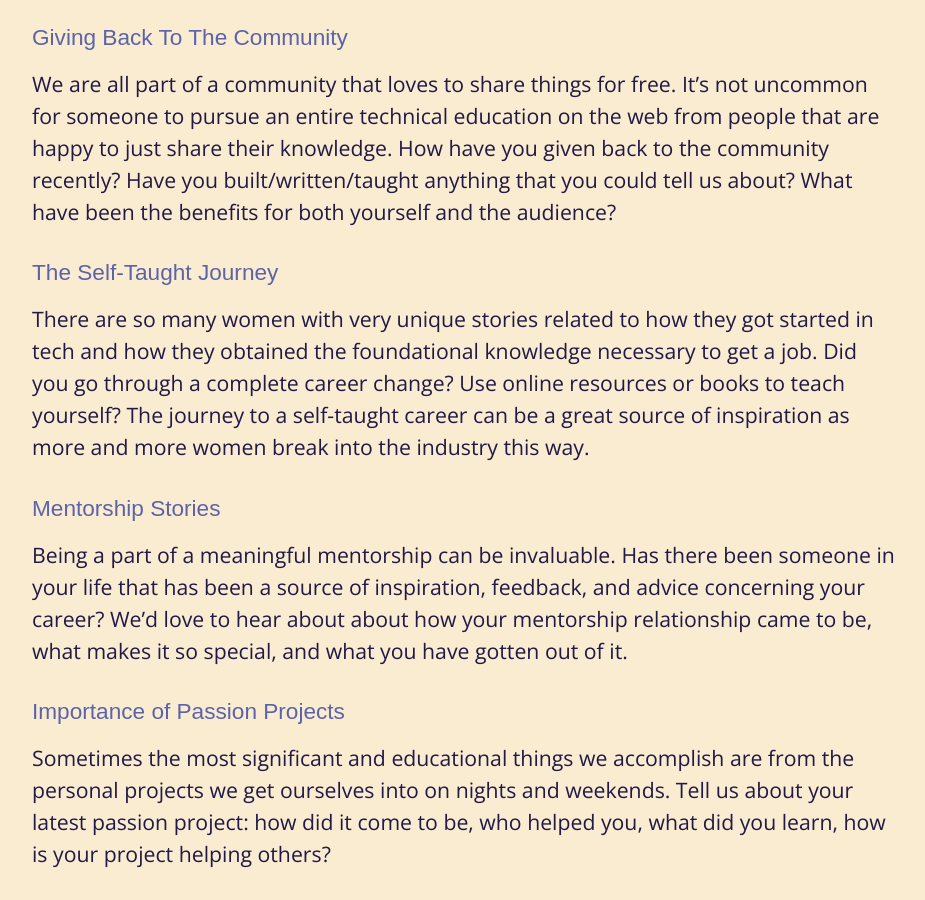
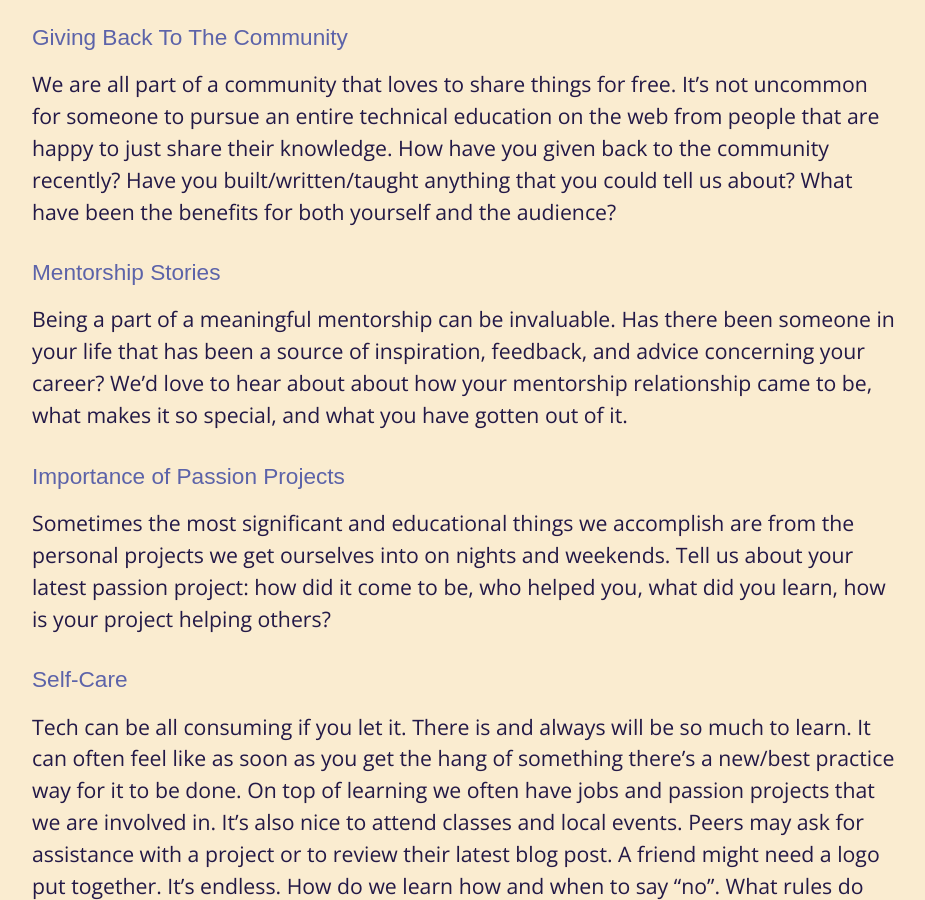
Before and after one commit to elaconf/elaconf.github.io, a Jekyll site: the page built from talk-inspiration/index.md, in a window 1280 px wide and 900 px high, scrolled down 2539 px. Shown: the whole window, without its empty margins (175-1100 px from the left). Built offline with Jekyll 4.4.1, drawn with Linux system fonts in a browser that asks for light colours; nearby versions of some CDN libraries; some web fonts are replaced.

Commit message:
another topic commented out for now

```diff
--- a/talk-inspiration/index.md
+++ b/talk-inspiration/index.md
@@ -36,8 +36,8 @@ The following topics help summarize what ELA Conf is all about. This list is for
 ### Giving Back To The Community
 <p>We are all part of a community that loves to share things for free. It’s not uncommon for someone to pursue an entire technical education on the web from people that are happy to just share their knowledge. How have you given back to the community recently? Have you built/written/taught anything that you could tell us about? What have been the benefits for both yourself and the audience?</p>
 
-### The Self-Taught Journey
-<p>There are so many women with very unique stories related to how they got started in tech and how they obtained the foundational knowledge necessary to get a job. Did you go through a complete career change? Use online resources or books to teach yourself? The journey to a self-taught career can be a great source of inspiration as more and more women break into the industry this way.</p>
+<!--### The Self-Taught Journey
+<p>There are so many women with very unique stories related to how they got started in tech and how they obtained the foundational knowledge necessary to get a job. Did you go through a complete career change? Use online resources or books to teach yourself? The journey to a self-taught career can be a great source of inspiration as more and more women break into the industry this way.</p>-->
 
 ### Mentorship Stories
 <p>Being a part of a meaningful mentorship can be invaluable. Has there been someone in your life that has been a source of inspiration, feedback, and advice concerning your career? We’d love to hear about about how your mentorship relationship came to be, what makes it so special, and what you have gotten out of it.</p>
```
